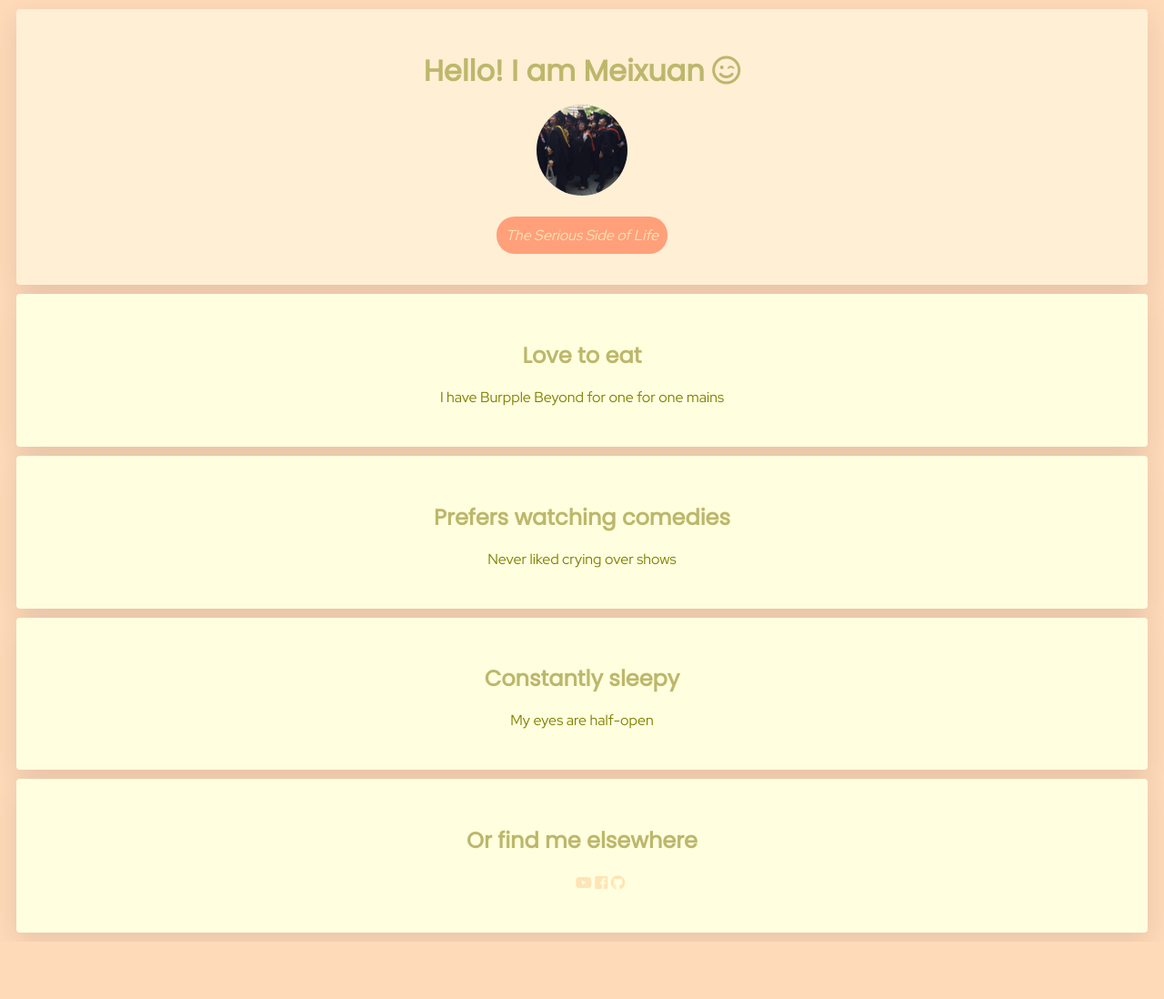
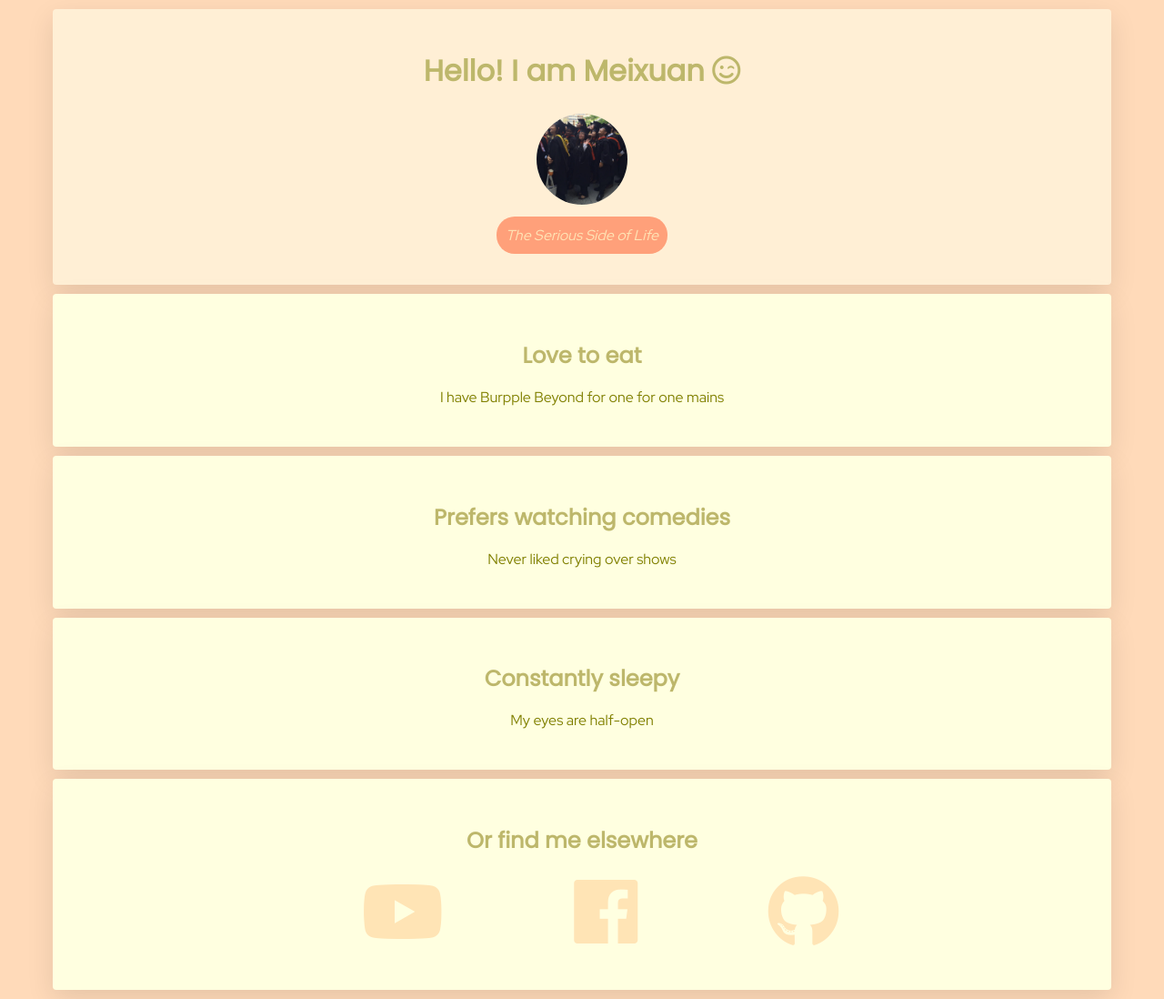
Before and after one commit to meimeioh/profile, a plain HTML site: page index.html in a window 1280 px wide. Shown: the whole page at 91% size. Before the commit the page ends 1035 px from the top, so only its background shows below. Drawn offline with Linux system fonts and the light colour scheme.

Commit message:
beautify

```diff
--- a/index.html
+++ b/index.html
@@ -42,17 +42,17 @@
       <ul class="footer-nav">
         <li>
           <a href="https://www.youtube.com/channel/UCe2yl4ehti1sz83kT6N1NLA?view_as=subscriber">
-            <i class="fab fa-youtube"></i>
+            <i class="fab fa-youtube fa-5x"></i>
           </a>
         </li>
         <li>
           <a href="https://www.facebook.com/omeixuan">
-            <i class="fab fa-facebook"></i>
+            <i class="fab fa-facebook fa-5x"></i>
           </a>
         </li>
         <li>
           <a href="https://github.com/meimeioh">
-            <i class="fab fa-github icon"></i>
+            <i class="fab fa-github fa-5x"></i>
           </a>
         </li>
       </ul>
--- a/style.css
+++ b/style.css
@@ -25,7 +25,8 @@ h2 {
 }
 
 .footer-nav li {
-  display: inline;
+  display: inline-block;
+  padding: 0px 70px;
 }
 
 a {
@@ -43,7 +44,7 @@ a:hover {
   border-radius: 50%;
   width: 100px;
   height: 100px;
-  margin-bottom: 20px;
+  margin: 10px;
   position: center;
 }
 
@@ -52,7 +53,7 @@ a:hover {
   padding: 30px;
   border-radius: 4px;
   box-shadow: 0 10px 30px rgba(0,0,0,.1);
-  margin: 10px;
+  margin: 10px 50px;
   text-align: center;
 }
 
@@ -61,7 +62,7 @@ a:hover {
   padding: 30px;
   border-radius: 4px;
   box-shadow: 0 10px 30px rgba(0,0,0,.1);
-  margin: 10px;
+  margin: 10px 50px;
 }
 
 #button-rounded {
```
